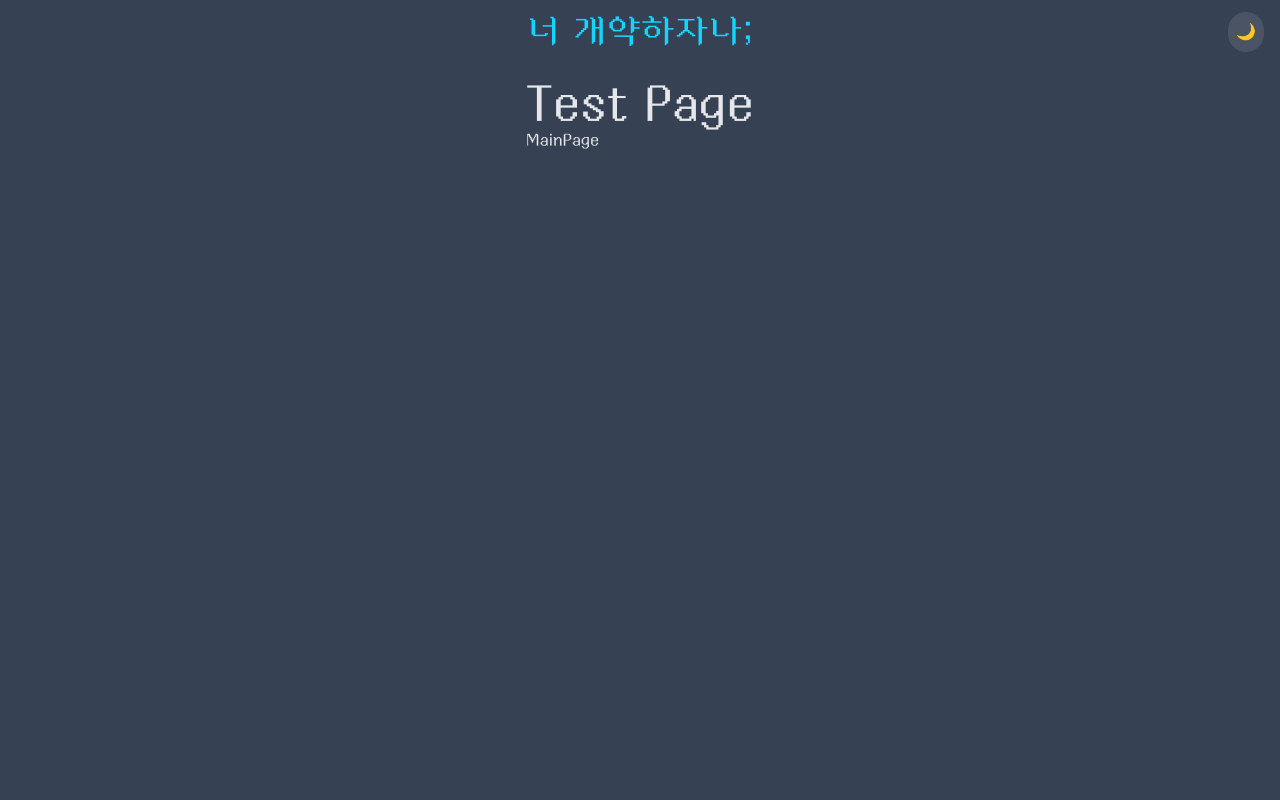
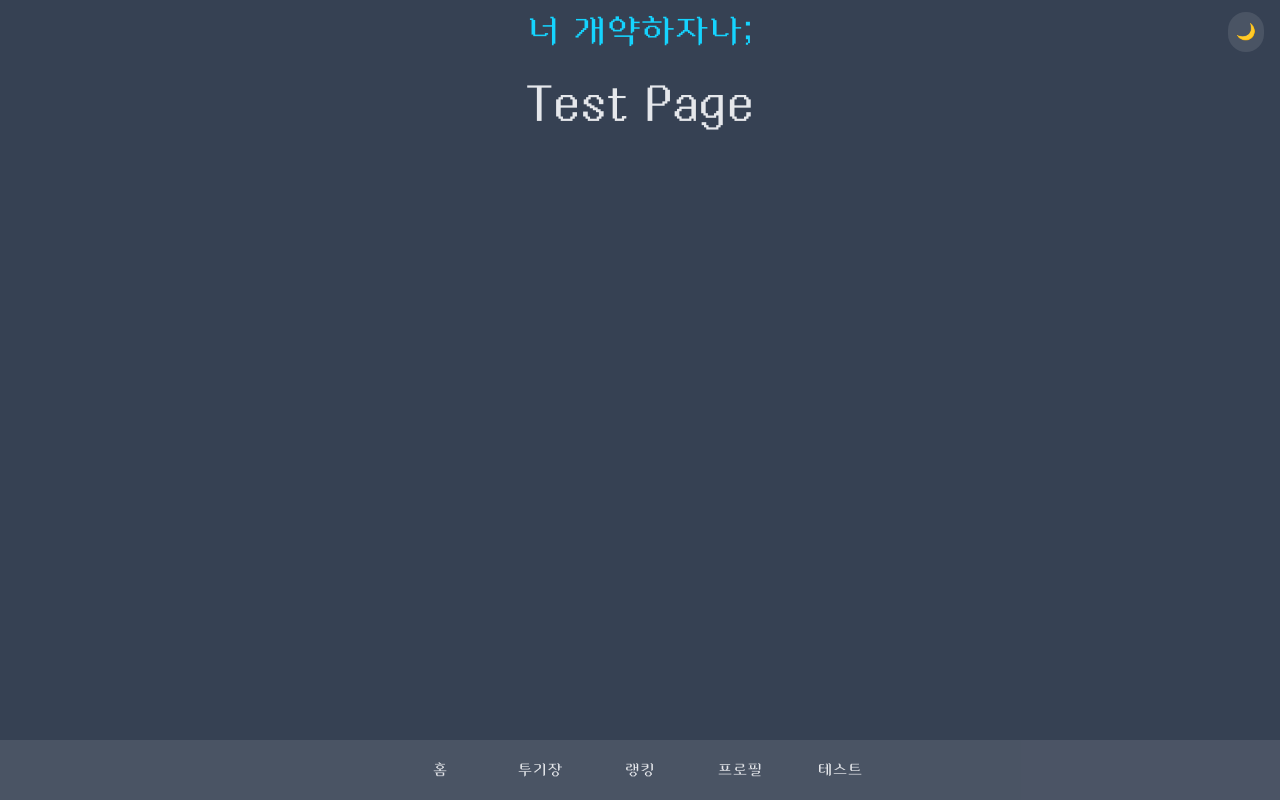
Before and after one commit to s00ngle/nobase-battle, a Next.js app in the folder frontend/nobasebattle/: page /test in a window 1280 px wide. Built offline with nearby package versions, Linux system fonts and the light colour scheme; a web font is replaced by a local one.

Commit message:
feat: Footer 컴포넌트 개발

```diff
--- a/frontend/nobasebattle/app/layout.tsx
+++ b/frontend/nobasebattle/app/layout.tsx
@@ -1,5 +1,6 @@
 import type { Metadata } from 'next'
 import './globals.css'
+import Footer from '@/components/layout/Footer'
 import Header from '@/components/layout/Header'
 
 export const metadata: Metadata = {
@@ -21,6 +22,7 @@ export default function RootLayout({
       >
         <Header />
         {children}
+        <Footer />
       </body>
     </html>
   )
--- a/frontend/nobasebattle/app/page.tsx
+++ b/frontend/nobasebattle/app/page.tsx
@@ -1,5 +1,4 @@
 import { hover, transparentForm } from '@/styles/form'
-import Link from 'next/link'
 
 export default function Home() {
   return (
@@ -11,8 +10,6 @@ export default function Home() {
         <div>test</div>
         <div className={`p-4 rounded-xl ${transparentForm} ${hover}`}>asdf</div>
       </div>
-
-      <Link href={'/test'}>TestPage</Link>
     </>
   )
 }
--- a/frontend/nobasebattle/app/test/page.tsx
+++ b/frontend/nobasebattle/app/test/page.tsx
@@ -1,10 +1,7 @@
-import Link from 'next/link'
-
 const TestPage = () => {
   return (
     <div>
       <div className="text-5xl">Test Page</div>
-      <Link href={'/'}>MainPage</Link>
     </div>
   )
 }
--- a/frontend/nobasebattle/components/layout/Footer.tsx
+++ b/frontend/nobasebattle/components/layout/Footer.tsx
@@ -1,3 +1,35 @@
-const Footer = () => {}
+import { hover, transparentForm } from '@/styles/form'
+import Link from 'next/link'
+
+interface OptionProps {
+  text: string
+  link: string
+}
+
+const Option = ({ text, link }: OptionProps) => {
+  return (
+    <Link href={link} className={`w-25 h-15 flex justify-center items-center ${hover}`}>
+      {text}
+    </Link>
+  )
+}
+
+const OptionList = [
+  { text: '홈', link: '/' },
+  { text: '투기장', link: '/event' },
+  { text: '랭킹', link: '/rank' },
+  { text: '프로필', link: '/profile' },
+  { text: '테스트', link: '/test' },
+]
+
+const Footer = () => {
+  return (
+    <div className={`flex w-full justify-center fixed bottom-0 ${transparentForm}`}>
+      {OptionList.map((option) => (
+        <Option key={option.link} text={option.text} link={option.link} />
+      ))}
+    </div>
+  )
+}
 
 export default Footer
--- a/frontend/nobasebattle/components/layout/Header.tsx
+++ b/frontend/nobasebattle/components/layout/Header.tsx
@@ -2,7 +2,7 @@ import ThemeToggleButton from '../common/ThemeToggleButton'
 
 const Header = () => {
   return (
-    <div className="flex p-3 fixed top-0">
+    <div className="flex p-3 absolute top-0">
       <div className="text-4xl text-accent">너 개약하자나;</div>
       <div className="fixed right-4">
         <ThemeToggleButton />
```
